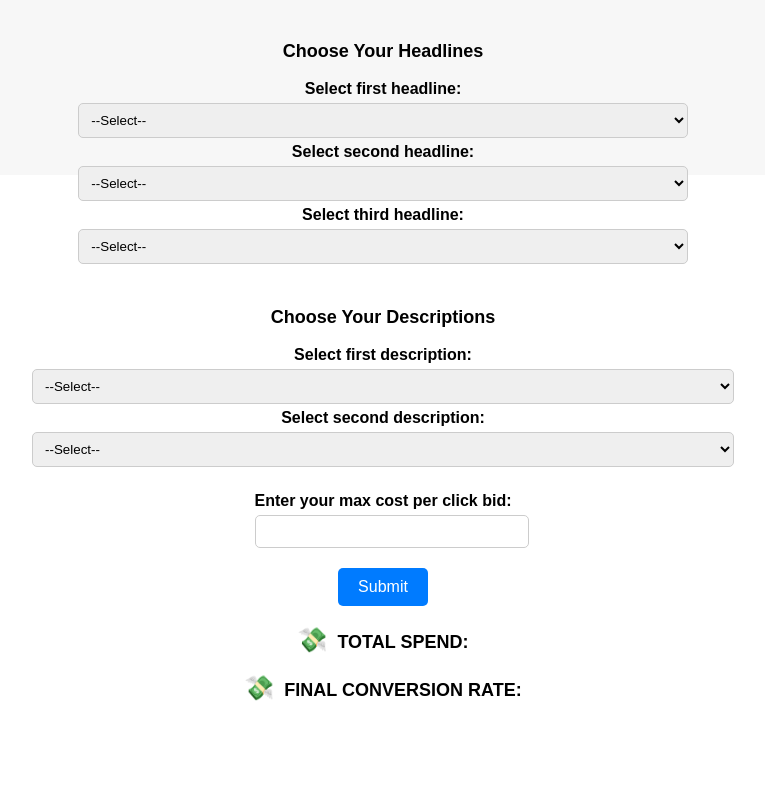
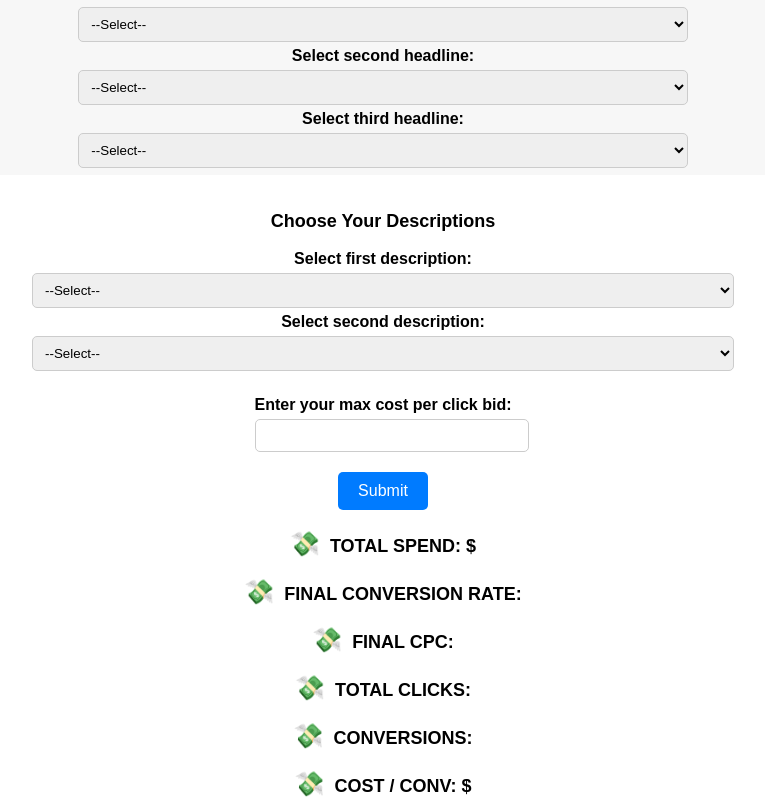
Before and after one commit to akivabuckman/semulatorClient, a React (Create React App) app: page / in a window 1280 px wide. Shown: the part 861-1659 px from the top of the page, without its empty margins (257-1022 px from the left). Before the commit the page ends 1563 px from the top, so only its background shows below. Built offline with nearby package versions, Linux system fonts and the light colour scheme; no server answers.

Commit message:
all results done

```diff
--- a/src/App.js
+++ b/src/App.js
@@ -20,8 +20,10 @@ function App() {
   const [maxCpcBid, setMaxCpcBid] = useState(null);
   const [totalSpend, setTotalSpend] = useState(null);
   const [finalConversionRate, setFinalConversionRate] = useState(null);
-
-  console.log(process.env.REACT_APP_BASE_URL)
+  const [finalCpc, setFinalCpc] = useState(null);
+  const [totalClicks, setTotalClicks] = useState(null);
+  const [conversions, setConversions] = useState(null);
+  const [costPerConv, setCostPerConv] = useState(null);
 
   return (
     <>
@@ -65,6 +67,15 @@ function App() {
     setTotalSpend={setTotalSpend}
     finalConversionRate={finalConversionRate}
     setFinalConversionRate={setFinalConversionRate}
+    finalCpc={finalCpc}
+    setFinalCpc={setFinalCpc}
+    totalClicks={totalClicks}
+    setTotalClicks={setTotalClicks}
+    conversions={conversions}
+    setConversions={setConversions}
+    costPerConv={costPerConv}
+    setCostPerConv={setCostPerConv}
+
 
 
     />
--- a/src/components/Form.css
+++ b/src/components/Form.css
@@ -78,15 +78,13 @@
     font-size: 16px;
   }
 
-  #totalSpend,
-  #finalConversionRate {
+  .finalResult {
     font-size: 18px;
     font-weight: bold;
     margin-top: 20px;
   }
 
-  #totalSpend::before,
-  #finalConversionRate::before {
+  .finalResult::before {
     content: "\1F4B8 "; /* Unicode for money bag emoji */
     font-size: 24px;
     margin-right: 10px;
--- a/src/components/Form.js
+++ b/src/components/Form.js
@@ -20,18 +20,21 @@ const Form = (props) => {
             maxCpcBid: props.maxCpcBid
           })
 
-          console.log("data", process.env.REACT_APP_BASE_URL);
+      const res = await fetch(`${process.env.REACT_APP_BASE_URL}/sem/userSubmission`, {
+    // const res = await fetch("http://localhost:5000/sem/userSubmission", {
 
-          const res = await fetch(`${process.env.REACT_APP_BASE_URL}/sem/userSubmission`, {
-            method: "POST",
+        method: "POST",
             headers: {"content-type": "application/json"},
             body: data,
           });
           const parsedData = await res.json();
           console.log(parsedData)
           props.setTotalSpend(parsedData["totalSpend"]);
-          console.log(parsedData)
-          props.setFinalConversionRate(parsedData["finalConversionRate"])
+          props.setFinalConversionRate(parsedData["finalConversionRate"]);
+          props.setFinalCpc(parsedData["finalCpc"]);
+          props.setTotalClicks(parsedData["totalClicks"]);
+          props.setConversions(parsedData["conversions"]);
+          props.setCostPerConv(parsedData["costPerConv"]);
         } catch (error) {
           console.log(error)
         }
@@ -197,8 +200,12 @@ const Form = (props) => {
             <div>
             <button onClick={postAndGetResults} type="submit">Submit</button>
             </div>
-            <div id="totalSpend">TOTAL SPEND: {props.totalSpend}</div>
-            <div id="finalConversionRate">FINAL CONVERSION RATE: {props.finalConversionRate}</div>
+            <div class="finalResult" id="totalSpend">TOTAL SPEND: ${props.totalSpend}</div>
+            <div class="finalResult" id="finalConversionRate">FINAL CONVERSION RATE: {props.finalConversionRate}</div>
+            <div class="finalResult" id="finalCpc">FINAL CPC: {props.finalCpc}</div>
+            <div class="finalResult" id="totalClicks">TOTAL CLICKS: {props.totalClicks}</div>
+            <div class="finalResult" id="conversions">CONVERSIONS: {props.conversions}</div>
+            <div class="finalResult" id="costPerConv">COST / CONV: ${props.costPerConv}</div>
 
 
         </form>
```
